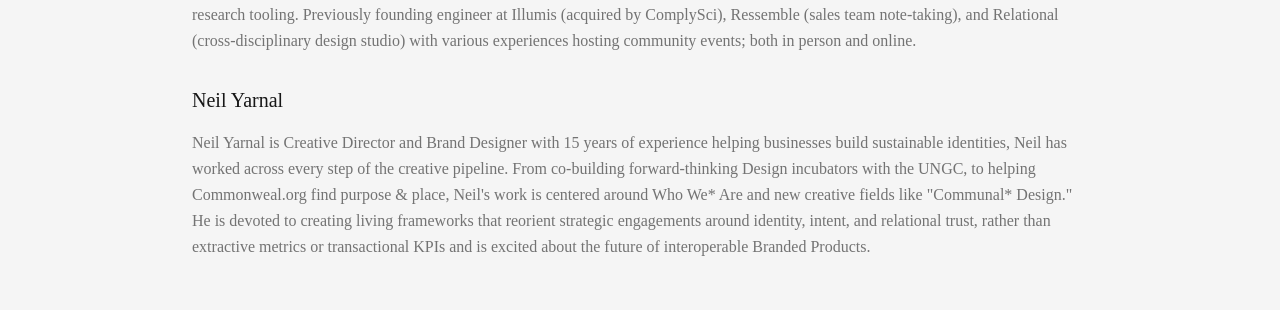
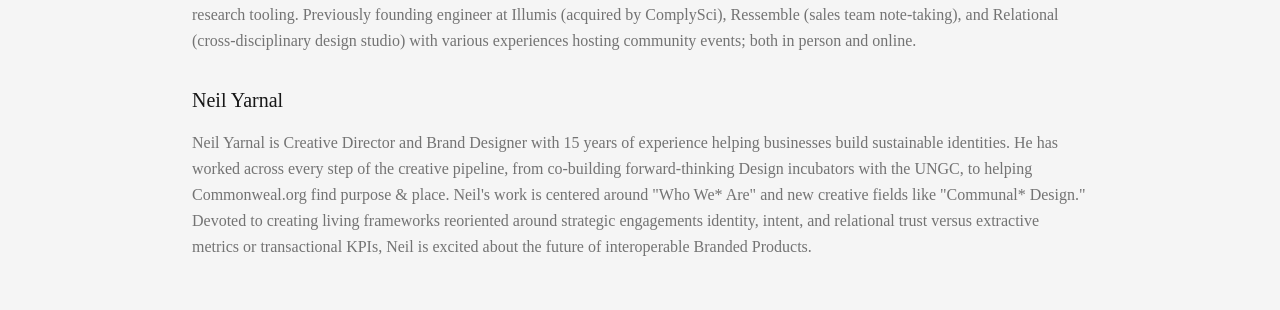
Before and after one commit to ParachuteLabs/Parachute.Place, a React (Vite) app: page / in a window 1280 px wide. Shown: the part 1684-1994 px from the top of the page. Built offline with nearby package versions, Linux system fonts and the light colour scheme; the HTML template or start-up script is replaced by a standard one; a web font is replaced by a local one.

Commit message:
Update Neil Yarnal's copy

```diff
--- a/src/components/AboutSection.tsx
+++ b/src/components/AboutSection.tsx
@@ -53,7 +53,7 @@ const AboutSection = () => {
                   </a>
                 </h4>
                 <p className="text-parachute-gray leading-relaxed">
-                  Neil Yarnal is Creative Director and Brand Designer with 15 years of experience helping businesses build sustainable identities, Neil has worked across every step of the creative pipeline. From co-building forward-thinking Design incubators with the UNGC, to helping Commonweal.org find purpose & place, Neil's work is centered around Who We* Are and new creative fields like "Communal* Design." He is devoted to creating living frameworks that reorient strategic engagements around identity, intent, and relational trust, rather than extractive metrics or transactional KPIs and is excited about the future of interoperable Branded Products.
+                  Neil Yarnal is Creative Director and Brand Designer with 15 years of experience helping businesses build sustainable identities. He has worked across every step of the creative pipeline, from co-building forward-thinking Design incubators with the UNGC, to helping Commonweal.org find purpose & place. Neil's work is centered around "Who We* Are" and new creative fields like "Communal* Design." Devoted to creating living frameworks reoriented around strategic engagements identity, intent, and relational trust versus extractive metrics or transactional KPIs, Neil is excited about the future of interoperable Branded Products.
                 </p>
               </div>
             </div>
```
